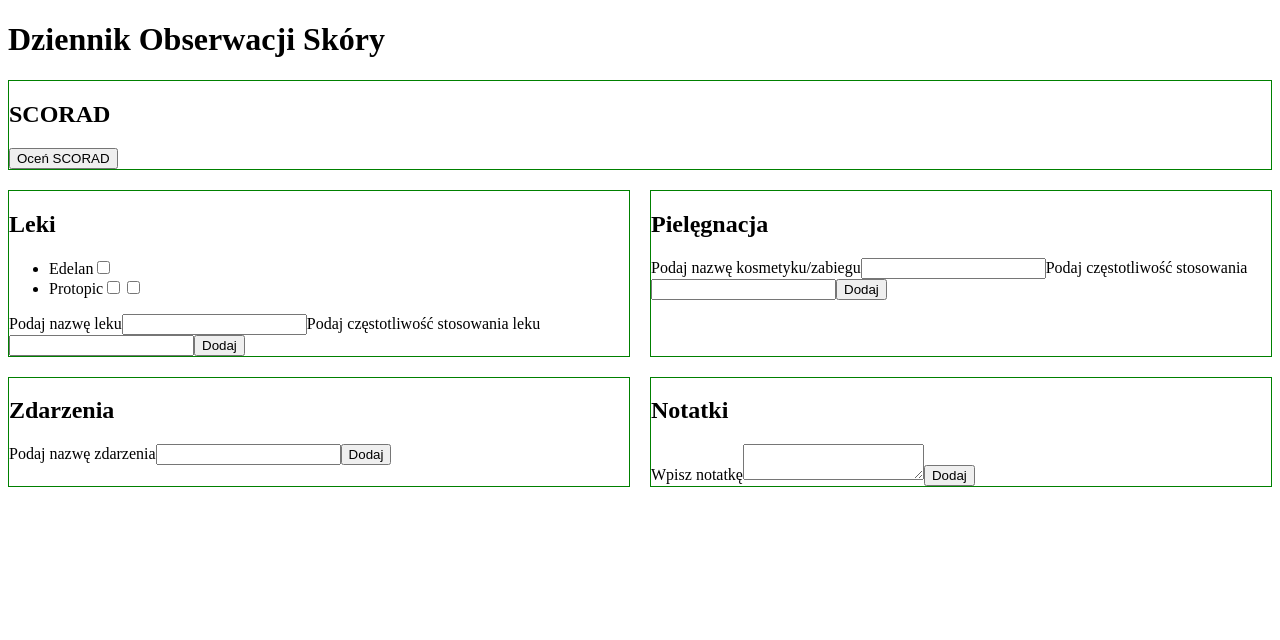
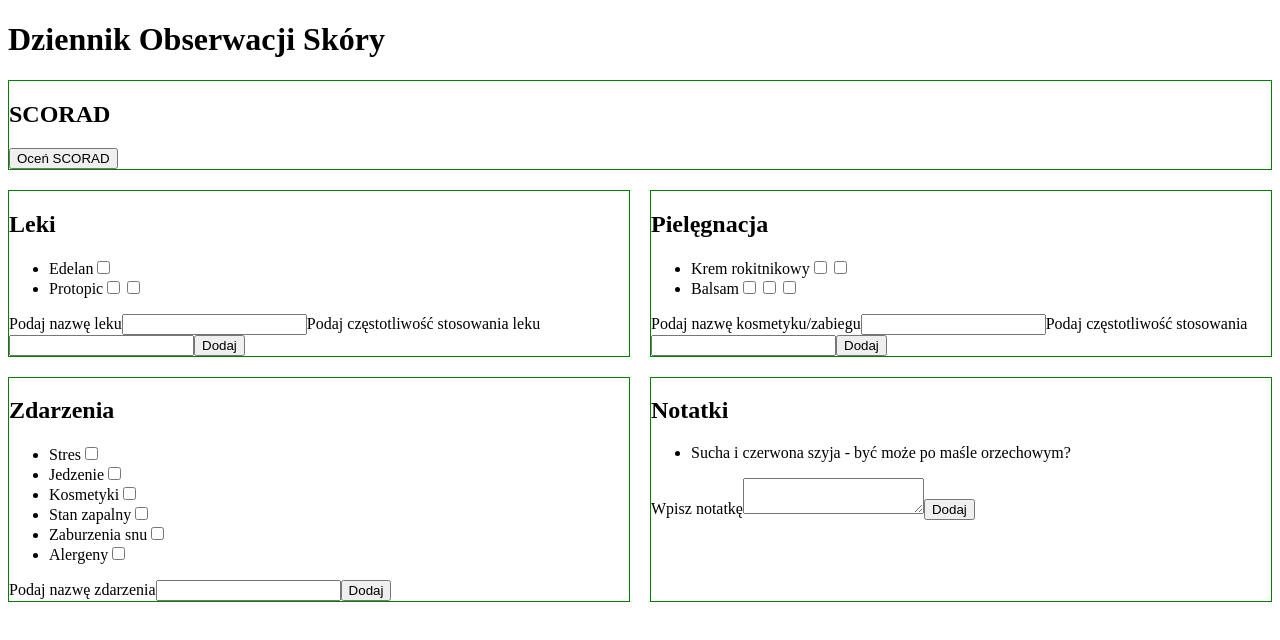
Before and after one commit to karolinachodera/dermatopik, a React (Create React App) app: page / in a window 1280 px wide. Shown: the top 640 px of the page. Built offline with nearby package versions, Linux system fonts and the light colour scheme.

Commit message:
add separate form components for every section

```diff
--- /dev/null
+++ b/src/components/CaresForm/CaresForm.js
@@ -0,0 +1,18 @@
+import { AddingFormInput } from "../AddingFormInput/AddingFormInput";
+
+export function CaresForm({ handleSubmit, textInput, frequencyInput }) {
+  return (
+    <form
+      onSubmit={(e) =>
+        handleSubmit(e, {
+          name: e.target.care.value,
+          frequency: Number(e.target.careFrequency.value),
+        })
+      }
+    >
+      <AddingFormInput input={textInput} />
+      <AddingFormInput input={frequencyInput} />
+      <button type="submit">Dodaj</button>
+    </form>
+  );
+}
--- a/src/components/Dashboard/Dashboard.js
+++ b/src/components/Dashboard/Dashboard.js
@@ -3,6 +3,10 @@ import { useState } from "react";
 import Scorad from "../Scorad/Scorad";
 import Button from "../Button/Button";
 import Section from "../Section/Section";
+import { DrugsForm } from "../DrugsForm/DrugsForm";
+import { CaresForm } from "../CaresForm/CaresForm";
+import { EventsForm } from "../EventsForm/EventsForm";
+import { NotesForm } from "../NotesForm/NotesForm";
 import { List } from "../List/List";
 
 import "./Dashboard.css";
@@ -15,16 +19,18 @@ import {
   eventsTextInput,
   notesTextarea,
   drugsMock,
+  caresMock,
+  eventsMock,
+  notesMock,
 } from "../../constants/dashboardInputs";
-import { AddingFormInput } from "../AddingFormInput/AddingFormInput";
 
 function Dashboard() {
   const [todayScorad, setTodayScorad] = useState(null);
   const [displayForm, setDisplayForm] = useState(false);
   const [drugs, setDrugs] = useState(drugsMock);
-  const [cares, setCares] = useState([]);
-  const [events, setEvents] = useState([]);
-  const [notes, setNotes] = useState([]);
+  const [cares, setCares] = useState(caresMock);
+  const [events, setEvents] = useState(eventsMock);
+  const [notes, setNotes] = useState(notesMock);
 
   function handleButtonClick(e) {
     if (e.target.name === "scorad") {
@@ -77,53 +83,32 @@ function Dashboard() {
       <Section width="full-width" header="SCORAD">
         <ScoradSection />
       </Section>
-      <Section header="Leki">
-        <List elements={drugs} />
-        <form
-          onSubmit={(e) =>
-            handleDrugAdding(e, {
-              name: e.target.drug.value,
-              frequency: Number(e.target.drugFrequency.value),
-            })
-          }
-        >
-          <AddingFormInput input={drugsTextInput} />
-          <AddingFormInput input={drugsFrequencyInput} />
-          <button type="submit">Dodaj</button>
-        </form>
+      <Section header="Leki" id="drugs" width="half-width">
+        <List elements={drugs} section="drugs" />
+        <DrugsForm
+          handleSubmit={handleDrugAdding}
+          textInput={drugsTextInput}
+          frequencyInput={drugsFrequencyInput}
+        />
       </Section>
-      <Section header="Pielęgnacja">
-        <List elements={cares} />
-        <form
-          onSubmit={(e) =>
-            handleCareAdding(e, {
-              name: e.target.care.value,
-              frequency: Number(e.target.careFrequency.value),
-            })
-          }
-        >
-          <AddingFormInput input={caresTextInput} />
-          <AddingFormInput input={caresFrequencyInput} />
-          <button type="submit">Dodaj</button>
-        </form>
+      <Section header="Pielęgnacja" id="cares" width="half-width">
+        <List elements={cares} section="cares" />
+        <CaresForm
+          handleSubmit={handleCareAdding}
+          textInput={caresTextInput}
+          frequencyInput={caresFrequencyInput}
+        />
       </Section>
-      <Section header="Zdarzenia">
-        <List elements={events} />
-        <form
-          onSubmit={(e) =>
-            handleEventAdding(e, { event: e.target.event.value })
-          }
-        >
-          <AddingFormInput input={eventsTextInput} />
-          <button type="submit">Dodaj</button>
-        </form>
+      <Section header="Zdarzenia" id="events" width="half-width">
+        <List elements={events} section="events" />
+        <EventsForm
+          handleSubmit={handleEventAdding}
+          textInput={eventsTextInput}
+        />
       </Section>
-      <Section header="Notatki">
-        <List elements={notes} />
-        <form onSubmit={(e) => handleNoteAdding(e, e.target.note.value)}>
-          <AddingFormInput input={notesTextarea} />
-          <button type="submit">Dodaj</button>
-        </form>
+      <Section header="Notatki" id="notes" width="half-width">
+        <List elements={notes} section="notes" />
+        <NotesForm handleSubmit={handleNoteAdding} textarea={notesTextarea} />
       </Section>
     </main>
   );
--- /dev/null
+++ b/src/components/DrugsForm/DrugsForm.js
@@ -0,0 +1,18 @@
+import { AddingFormInput } from "../AddingFormInput/AddingFormInput";
+
+export function DrugsForm({ handleSubmit, textInput, frequencyInput }) {
+  return (
+    <form
+      onSubmit={(e) =>
+        handleSubmit(e, {
+          name: e.target.drug.value,
+          frequency: Number(e.target.drugFrequency.value),
+        })
+      }
+    >
+      <AddingFormInput input={textInput} />
+      <AddingFormInput input={frequencyInput} />
+      <button type="submit">Dodaj</button>
+    </form>
+  );
+}
--- /dev/null
+++ b/src/components/EventsForm/EventsForm.js
@@ -0,0 +1,10 @@
+import { AddingFormInput } from "../AddingFormInput/AddingFormInput";
+
+export function EventsForm({ handleSubmit, textInput }) {
+  return (
+    <form onSubmit={(e) => handleSubmit(e, e.target.event.value)}>
+      <AddingFormInput input={textInput} />
+      <button type="submit">Dodaj</button>
+    </form>
+  );
+}
--- /dev/null
+++ b/src/components/NotesForm/NotesForm.js
@@ -0,0 +1,10 @@
+import { AddingFormInput } from "../AddingFormInput/AddingFormInput";
+
+export function NotesForm({ handleSubmit, textarea }) {
+  return (
+    <form onSubmit={(e) => handleSubmit(e, e.target.note.value)}>
+      <AddingFormInput input={textarea} />
+      <button type="submit">Dodaj</button>
+    </form>
+  );
+}
```
